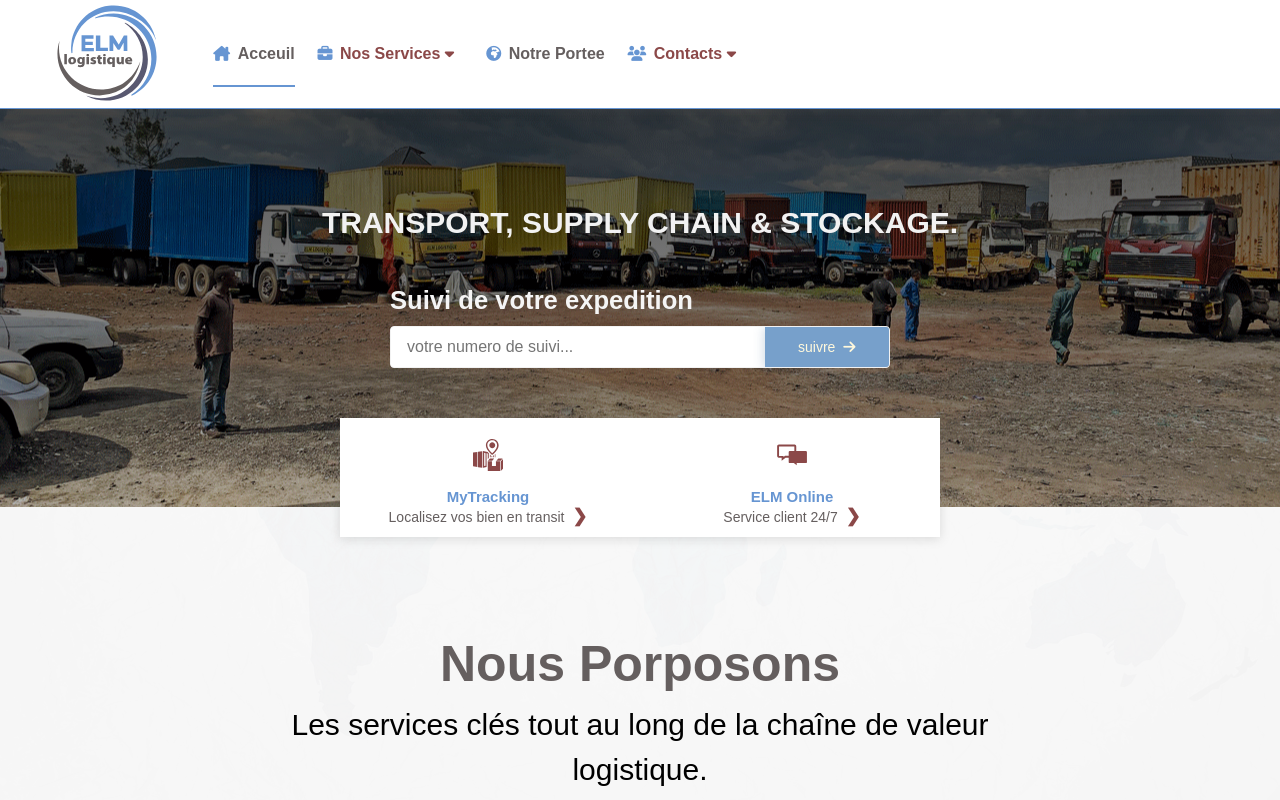
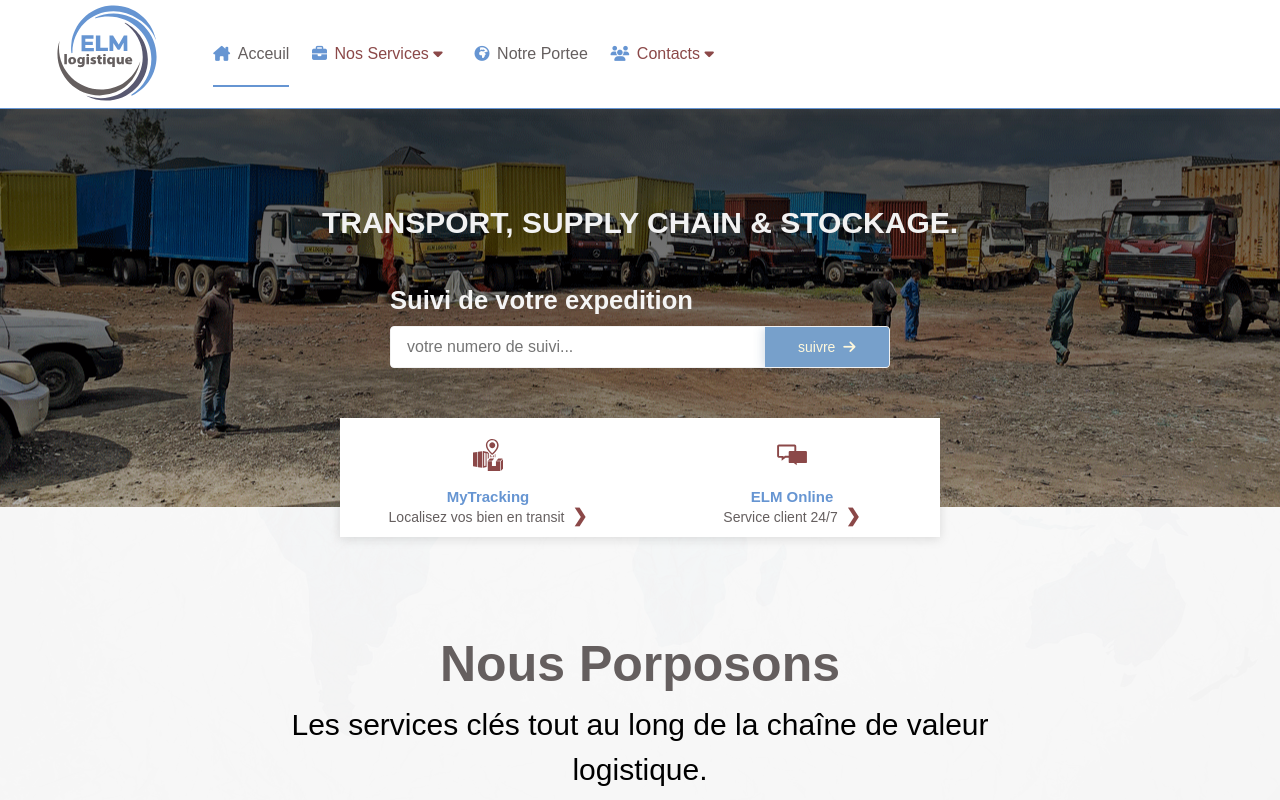
Before and after one commit to TonyNdeze/ELMLOGISTIQUE.CO, a website: page src/index.html in a window 1280 px wide. Shown: the top 800 px of the page. Drawn offline with nearby package versions, Linux system fonts and the light colour scheme; files that its build step writes are made by us from their sources.

Commit message:
FirstCommit

```diff
--- a/src/sass/StyleMedium.scss
+++ b/src/sass/StyleMedium.scss
@@ -126,9 +126,6 @@
             border-block: none;
             padding-bottom: 2.4em;
             margin-inline-end: 2em;
-            a,span{
-              font-weight: 600;
-              }
             i{
               width: fit-content;
               padding-inline-end: 0.5em;
```
Also changed, not shown: public/css/StyleMedium.css.
